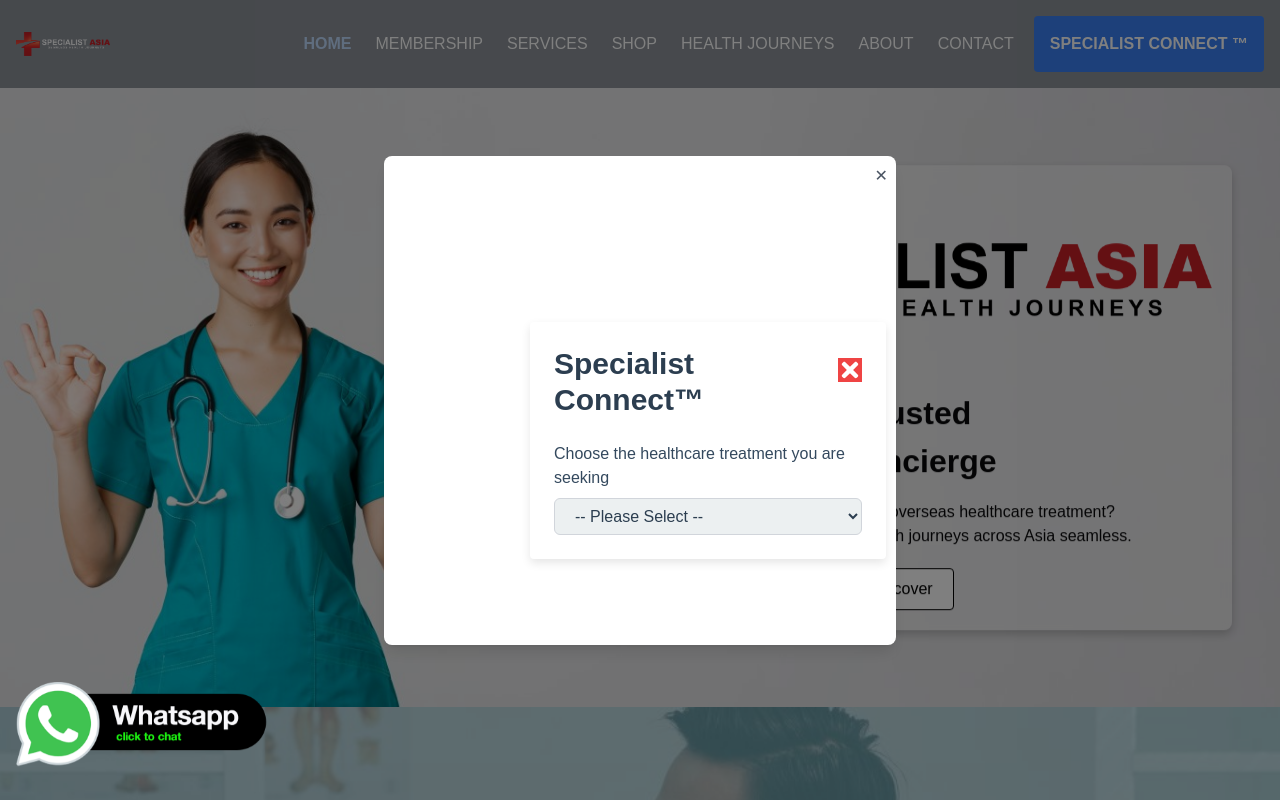
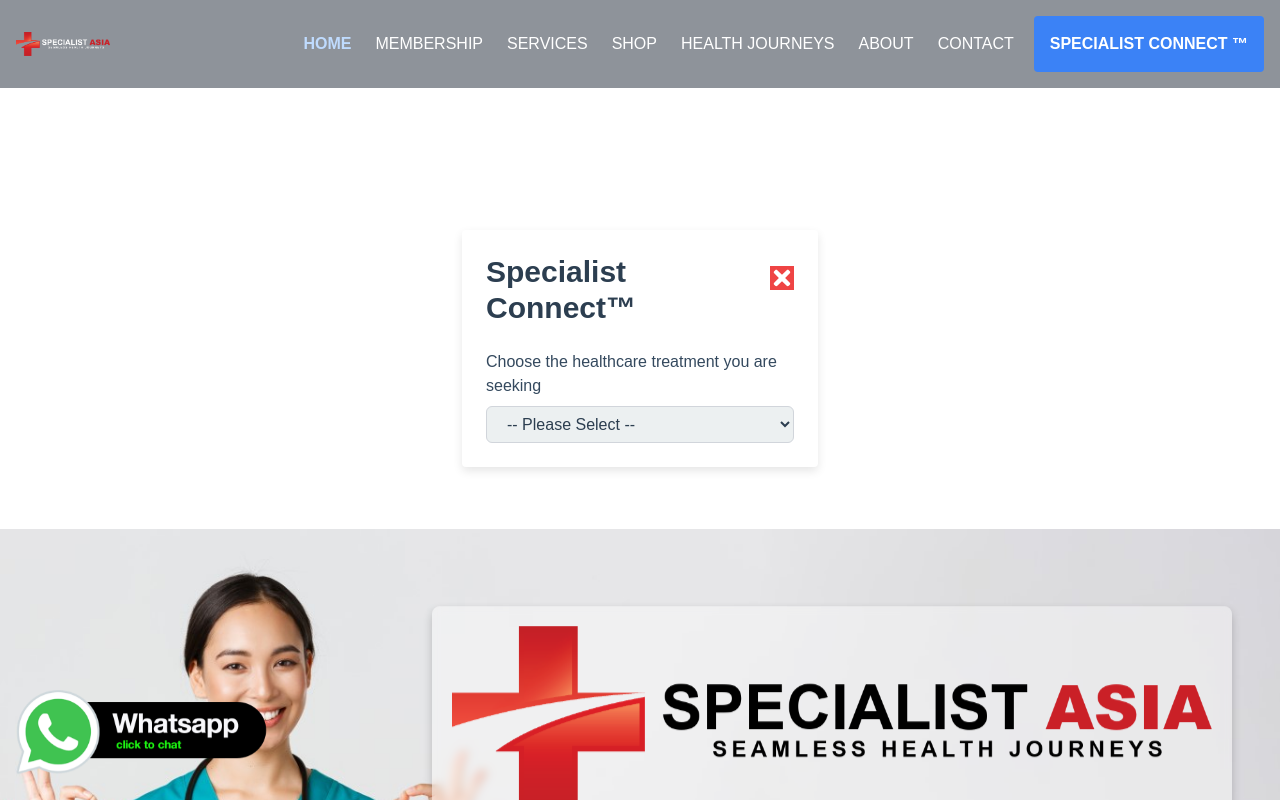
Before and after one commit to ywlee8888/funderasia_nextjs, a Next.js app: page / in a window 1280 px wide. Shown: the top 800 px of the page. Built offline with nearby package versions, Linux system fonts and the light colour scheme.

Commit message:
Update Specialist Connect NavBar to Open on Page Launch

```diff
--- a/app/page.tsx
+++ b/app/page.tsx
@@ -18,11 +18,7 @@
 import WhatsApp from "@/components/chat/whatsapp";
 
 export default function Home() {
-  const [isSpecialistConnectOpen, setIsSpecialistConnectOpen] = useState(false);
-
-  useEffect(() => {
-    setIsSpecialistConnectOpen(true);
-  }, []);
+  const [isSpecialistConnectOpen, setIsSpecialistConnectOpen] = useState(true);
 
   const toggleSpecialistConnect = () => {
     setIsSpecialistConnectOpen(!isSpecialistConnectOpen);
@@ -37,23 +33,15 @@
         />
       </div>
 
-      {/* Overlay Modal for SpecialistConnect */}
+      <div>
+        {/* Render SpecialistConnect component conditionally */}
         {isSpecialistConnectOpen && (
-        <div className="fixed inset-0 flex items-center justify-center bg-black bg-opacity-50 z-50">
-          <div className="relative bg-white p-6 rounded-lg shadow-lg max-w-lg w-full">
-            <button
-              className="absolute top-2 right-2 text-gray-600 hover:text-gray-900"
-              onClick={toggleSpecialistConnect}
-            >
-              ✕
-            </button>
           <SpecialistConnect
             isOpen={isSpecialistConnectOpen}
             toggleSidebar={toggleSpecialistConnect}
           />
+        )}
       </div>
-        </div>
-      )}
 
       <div className="w-full">
         <main>
```
Lines whose indentation alone changed are shown as unchanged.
